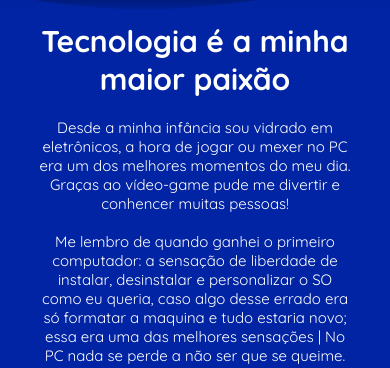
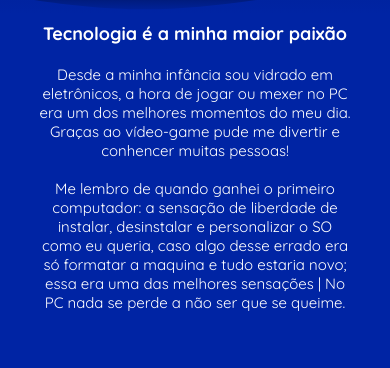
Before and after one commit to carlosfelipebarr/Portfolio, a plain HTML site: page index.html in a window 390 px wide. Shown: the part 562-930 px from the top of the page. Drawn offline with Linux system fonts and the light colour scheme.

Commit message:
Atualização da responsividade

```diff
--- a/resources/css/style.css
+++ b/resources/css/style.css
@@ -924,6 +924,10 @@ margin-top: -4rem;
   font-size: 16px;
 }
 
+.sessao-info h2 {
+  font-size: 18px;
+}
+
 .imagem-galeria {
   width: 18rem;
   height: 18rem;
```
